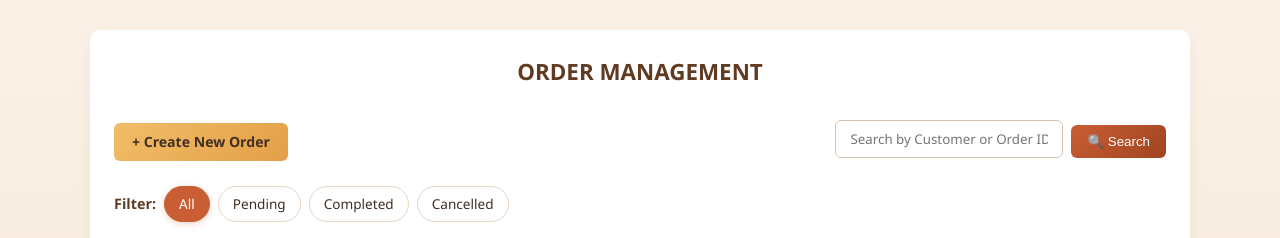
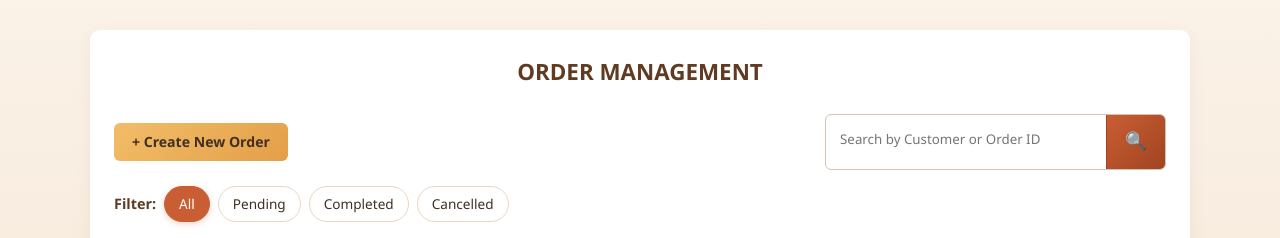
Before and after one commit to Furyk1923/Amah-Mary-s-Kitchen-by-Bare-Minimum, a PHP site: page /orders.php in a window 1280 px wide. Shown: the part 108-346 px from the top of the page. Run offline with PHP 8.4, Linux system fonts and the light colour scheme; the visitor is signed in with stand-in values (Sample User, id 1); data that the repository does not hold is empty.

Commit message:
search bar

```diff
--- a/orders.php
+++ b/orders.php
@@ -439,7 +439,7 @@ $total_pages = max(1, ceil($total_rows / $per_page));
     <?php if ($filter !== 'All'): ?>
         <input type="hidden" name="filter" value="<?= htmlspecialchars($filter) ?>">
     <?php endif; ?>
-            <button type="submit">🔍 Search</button>
+    <button type="submit" title="Search">🔍</button>
 </form>
     </div>
 
--- a/style.css
+++ b/style.css
@@ -371,44 +371,45 @@ table tbody tr:hover {
 
 .search-bar {
     display: flex;
-    align-items: center;
-    gap: 8px;
+    align-items: stretch;
+    border: 1px solid #d4c3b3;
+    border-radius: 6px;
+    overflow: hidden;
+    background: var(--card);
+    transition: all 0.2s;
+}
+
+.search-bar:focus-within {
+    border-color: var(--primary);
+    box-shadow: 0 0 0 3px rgba(201, 94, 52, 0.15);
 }
 
 .search-bar input {
     padding: 9px 14px;
-    border: 1px solid #d4c3b3;
-    border-radius: 6px;
+    border: none;
     outline: none;
-    transition: all 0.2s;
+    background: transparent;
     font-family: inherit;
-}
-
-.search-bar input:focus {
-    border-color: var(--primary);
-    box-shadow: 0 0 0 3px rgba(201, 94, 52, 0.15);
+    min-width: 280px;
+    color: var(--text);
 }
 
 .search-bar button {
     background: linear-gradient(135deg, var(--primary), var(--primary-dark));
     color: white;
     border: none;
-    padding: 9px 16px;
-    border-radius: 6px;
+    padding: 0 18px;
     cursor: pointer;
-    font-weight: 500;
-    transition: filter 0.2s, transform 0.2s;
-
+    font-size: 1.1rem;
+    transition: filter 0.2s;
     display: flex;
     align-items: center;
     justify-content: center;
-    gap: 6px;
-    white-space: nowrap;
+    border-left: 1px solid var(--primary-dark);
 }
 
 .search-bar button:hover {
     filter: brightness(1.1);
-    transform: translateY(-1px);
 }
 /* =================================================
    STATUS BADGES
```
Lines whose indentation alone changed are shown as unchanged.
